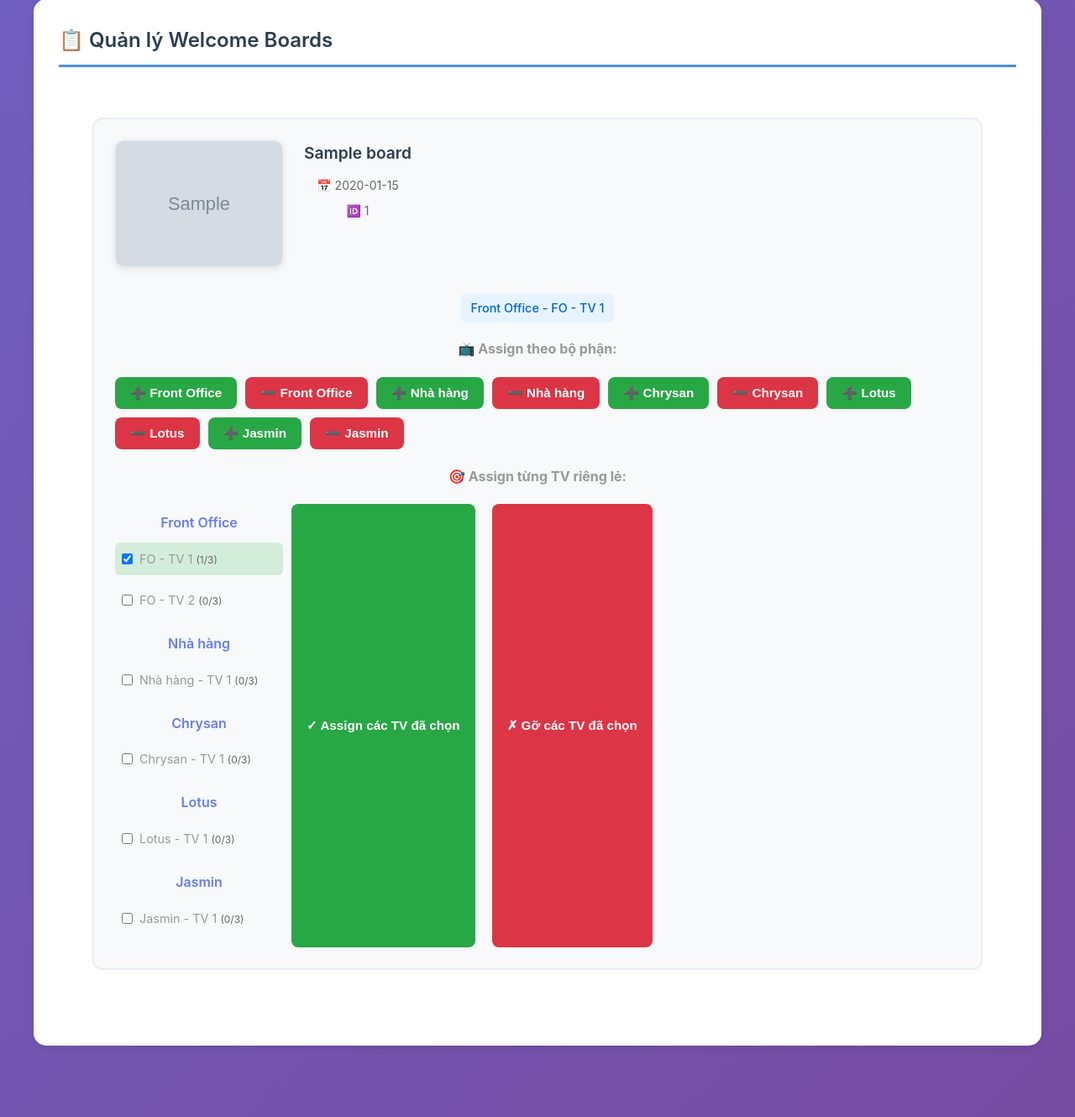
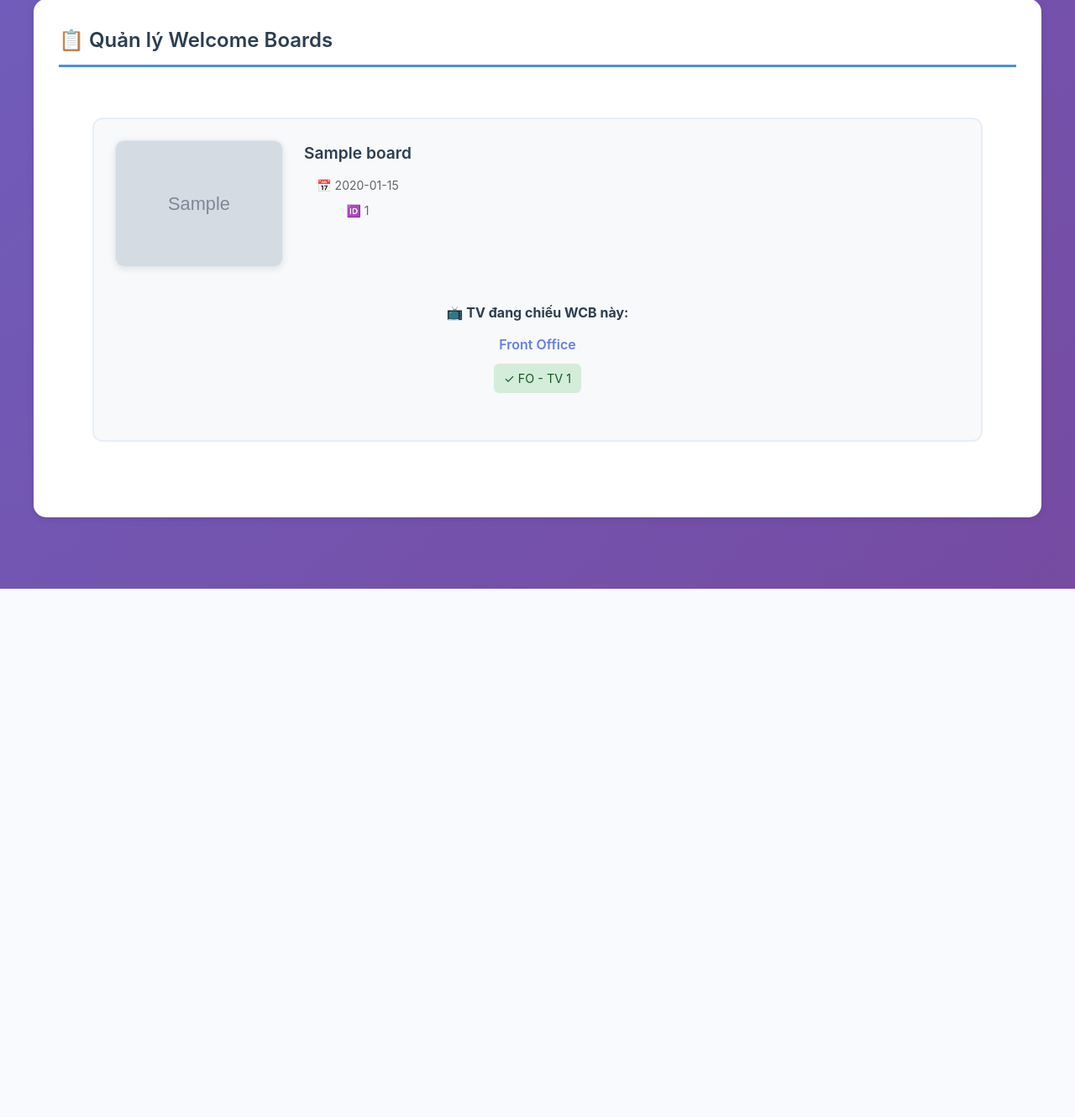
Before and after one commit to quanglong3824/wcb, a PHP site: page /admin.php in a window 1280 px wide. Shown: the part 3912-5242 px from the top of the page at 84% size. After the commit the page ends 4613 px from the top, so only its background shows below. Run offline with PHP 8.4, Linux system fonts and the light colour scheme; data comes from the database, SQL or seed files in the repository; tables that the repository leaves empty hold one stand-in row (values such as "Sample post"); grey boxes marked "Sample" are stand-in pictures.

Commit message:
refactor: simplify board assignment UI by removing assignment controls and enhancing assigned TV display grouped by department.

```diff
--- a/admin.php
+++ b/admin.php
@@ -729,82 +729,47 @@
             }
         }
 
-        // Render board assignment
+        // Render board assignment (simplified - chỉ hiển thị TV nào đang hoạt động)
         function renderBoardAssignment(boardId, assignments) {
             const container = document.getElementById(`assignment-${boardId}`);
             if (!container) return;
 
-            let html = '<div>';
+            let html = '<div style="padding: 15px; background: var(--light); border-radius: 8px;">';
+            html += '<strong style="color: var(--dark); font-size: 1rem;">📺 TV đang chiếu WCB này:</strong>';
+            html += '<div style="margin-top: 12px;">';
+
             if (assignments.length === 0) {
-                html += '<p style="color: #999;">Chưa assign cho TV nào</p>';
+                html += '<p style="color: #999; margin: 0;">Chưa có TV nào đang chiếu WCB này</p>';
             } else {
+                // Group by department
+                const byDept = {};
                 assignments.forEach(a => {
-                    html += `<span class="assignment-tag">${a.department_name} - ${a.tv_name}</span>`;
+                    if (!byDept[a.department_name]) {
+                        byDept[a.department_name] = [];
+                    }
+                    byDept[a.department_name].push(a);
+                });
+
+                Object.keys(byDept).forEach(deptName => {
+                    html += `<div style="margin-bottom: 12px;">`;
+                    html += `<div style="font-weight: 600; color: #667eea; margin-bottom: 6px;">${deptName}</div>`;
+                    byDept[deptName].forEach(a => {
+                        html += `
+                            <div style="display: inline-block; background: #d4edda; color: #155724; padding: 6px 12px; border-radius: 6px; margin: 4px; font-size: 0.9rem;">
+                                ✓ ${a.tv_name}
+                            </div>
+                        `;
+                    });
+                    html += `</div>`;
                 });
             }
-            html += '</div>';
-
-            // Add assignment controls - Department level
-            html += '<div class="assignment-controls">';
-            html += '<strong style="width: 100%; margin-bottom: 10px; display: block;">📺 Assign theo bộ phận:</strong>';
-
-            departments.forEach(dept => {
-                html += `
-                    <button class="btn-assign" onclick="assignToDepartment('${boardId}', ${dept.id}, '${dept.name}')">
-                        ➕ ${dept.name}
-                    </button>
-                    <button class="btn-unassign" onclick="unassignFromDepartment('${boardId}', ${dept.id}, '${dept.name}')">
-                        ➖ ${dept.name}
-                    </button>
-                `;
-            });
-            html += '</div>';
-
-            // Add individual TV selection
-            html += '<div class="assignment-controls" style="margin-top: 20px;">';
-            html += '<strong style="width: 100%; margin-bottom: 10px; display: block;">🎯 Assign từng TV riêng lẻ:</strong>';
-            html += `<div id="tv-selector-${boardId}" style="display: grid; grid-template-columns: repeat(auto-fill, minmax(200px, 1fr)); gap: 10px; margin-bottom: 15px;">`;
-
-            // Group TVs by department
-            departments.forEach(dept => {
-                const deptTVs = tvs.filter(tv => tv.department_id == dept.id);
-                if (deptTVs.length > 0) {
-                    html += `<div style="grid-column: 1 / -1; font-weight: 600; color: #667eea; margin-top: 10px;">${dept.name}</div>`;
-                    deptTVs.forEach(tv => {
-                        const isAssigned = assignments.some(a => a.tv_id == tv.id);
-                        const isFull = tv.board_count >= 3 && !isAssigned;
-                        html += `
-                            <label style="display: flex; align-items: center; padding: 8px; background: ${isAssigned ? '#d4edda' : (isFull ? '#fff3cd' : '#f8f9fb')}; border-radius: 6px; cursor: ${isFull ? 'not-allowed' : 'pointer'}; opacity: ${isFull ? '0.6' : '1'};">
-                                <input type="checkbox"
-                                       class="tv-checkbox-${boardId}"
-                                       value="${tv.id}"
-                                       ${isAssigned ? 'checked' : ''}
-                                       ${isFull ? 'disabled' : ''}
-                                       style="margin-right: 8px;">
-                                <span style="font-size: 0.9rem;">
-                                    ${tv.name}
-                                    <small style="color: #666;">(${tv.board_count}/3)</small>
-                                    ${isFull ? ' ⚠️' : ''}
-                                </span>
-                            </label>
-                        `;
-                    });
-                }
-            });
 
             html += '</div>';
-            html += `
-                <button class="btn-assign" onclick="assignSelectedTVs('${boardId}')" style="margin-right: 10px;">
-                    ✓ Assign các TV đã chọn
-                </button>
-                <button class="btn-unassign" onclick="unassignSelectedTVs('${boardId}')">
-                    ✗ Gỡ các TV đã chọn
-                </button>
-            `;
             html += '</div>';
 
             container.innerHTML = html;
         }
+
 
         // Assign to department
         async function assignToDepartment(boardId, deptId, deptName) {
```
